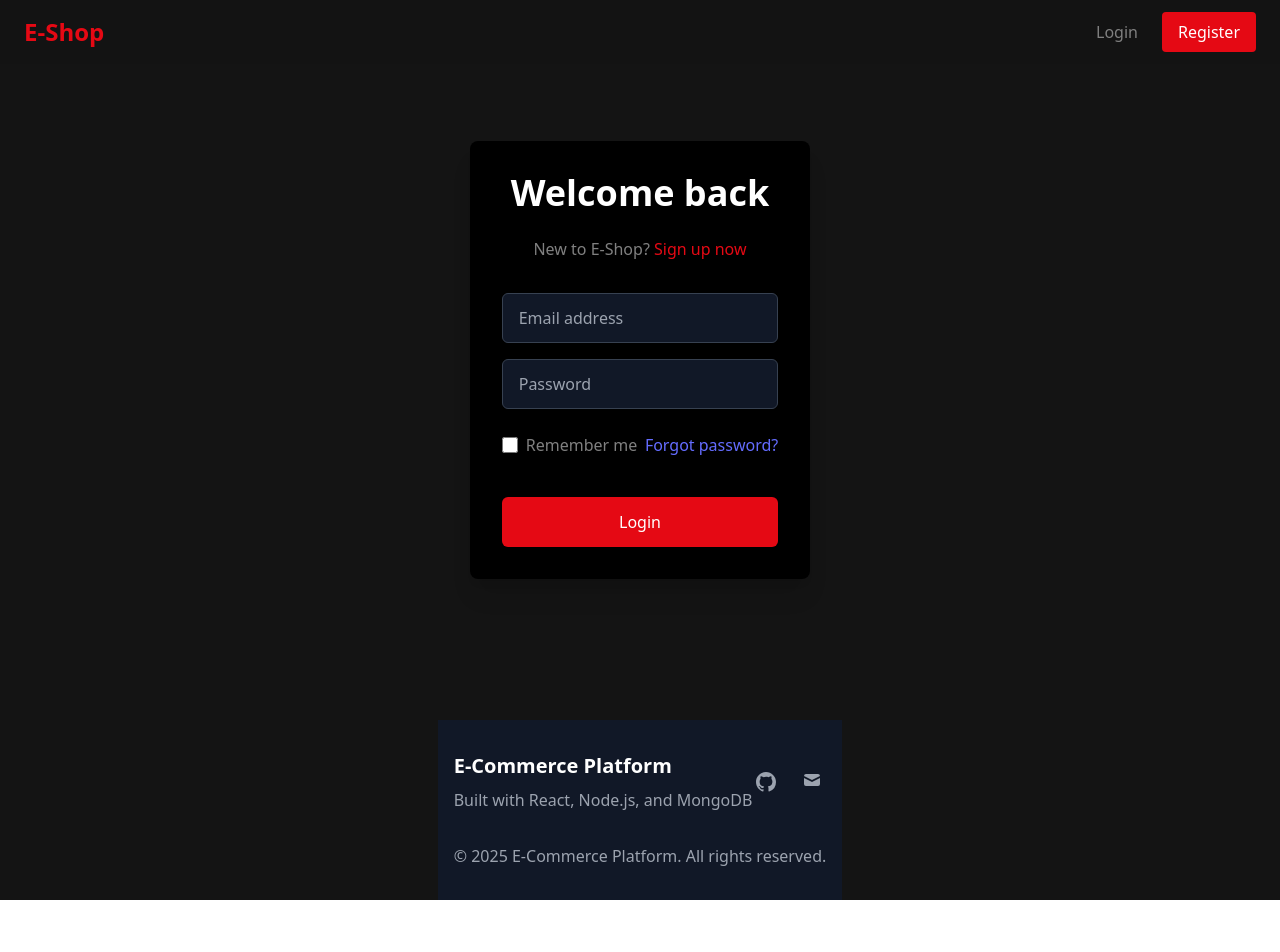
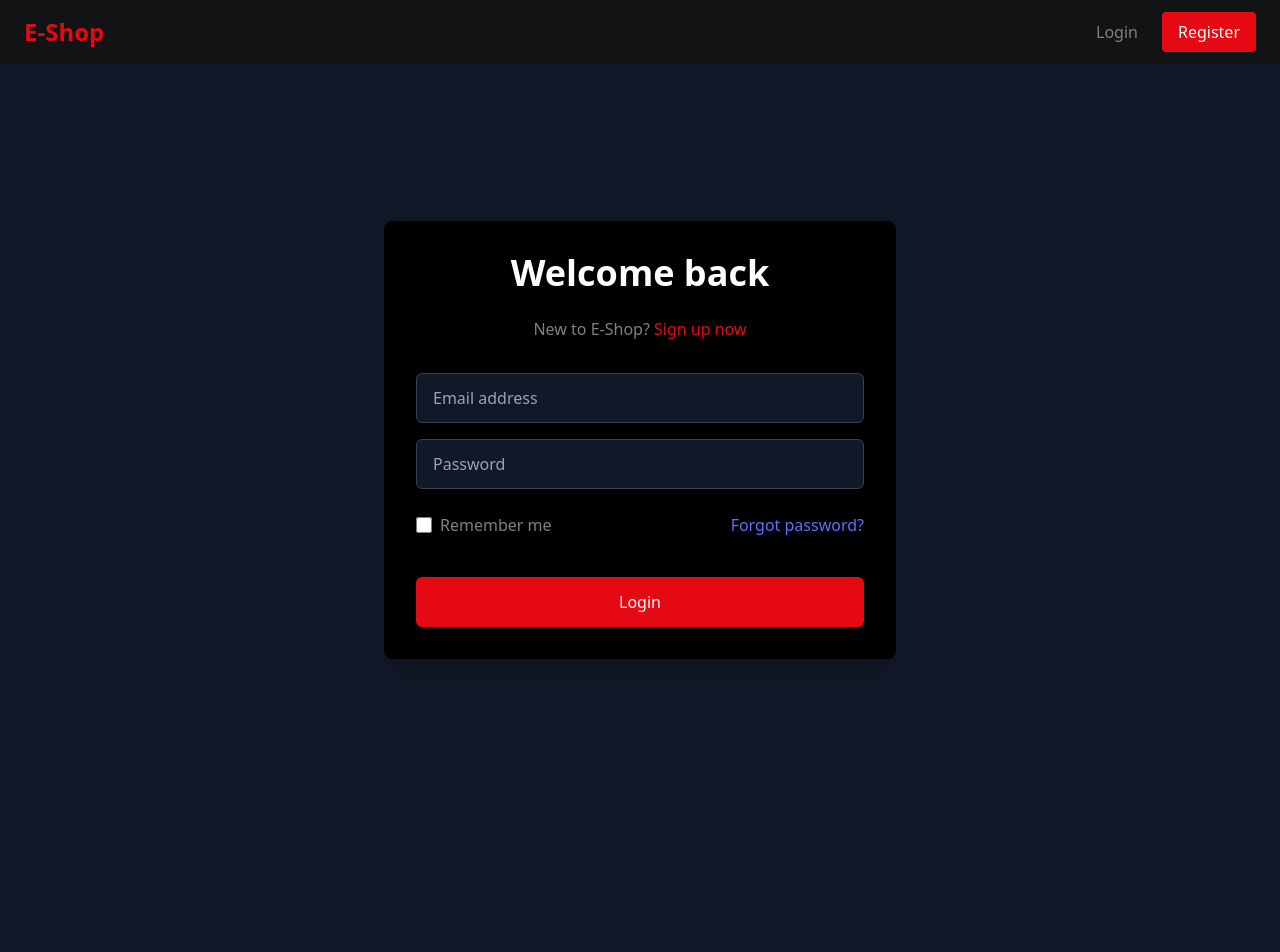
Before and after one commit to MDsaabiq/ecommerce, a React (Vite) app in the folder frontend/: page /login in a window 1280 px wide. Shown: the top 952 px of the page. Before the commit the page ends 900 px from the top, so only its background shows below. Built offline with nearby package versions, Linux system fonts and the light colour scheme.

Commit message:
after cart fix

```diff
--- a/frontend/src/App.jsx
+++ b/frontend/src/App.jsx
@@ -15,8 +15,6 @@ import ViewProducts from './pages/admin/ViewProducts'
 import './App.css'
 import Orders from './pages/Orders'
 
-
-
 const ProtectedAdminRoute = ({ children }) => {
   const { user } = useSelector(state => state.auth)
 
@@ -30,9 +28,10 @@ const ProtectedAdminRoute = ({ children }) => {
 function App() {
   return (
     <BrowserRouter>
-      <div className="min-h-screen flex flex-col">
+      <div className="min-h-screen flex flex-col bg-gray-900">
         <Navbar />
-        <main className="flex-grow">
+        <main className="flex-grow pt-20">
+          <div className="max-w-7xl mx-auto px-4 sm:px-6 lg:px-8">
             <Routes>
               {/* Public Routes */}
               <Route path="/" element={<Home />} />
@@ -66,9 +65,10 @@ function App() {
                 element={<Navigate to="/admin" replace />}
               />
             </Routes>
+          </div>
         </main>
-        <footer className="bg-gray-900 text-white py-8 w-full">
-          <div className="container mx-auto px-4">
+        <footer className="bg-gray-900 text-white py-8 mt-[100px] md:mt-[200px] w-screen">
+          <div className="w-full px-4 sm:px-6 lg:px-8">
             <div className="flex flex-col md:flex-row justify-between items-center">
               <div className="mb-4 md:mb-0">
                 <h3 className="text-xl font-bold">E-Commerce Platform</h3>
--- a/frontend/src/pages/Cart.jsx
+++ b/frontend/src/pages/Cart.jsx
@@ -40,6 +40,7 @@ function Cart() {
       const response = await axios.get(`${baseUrl}/cart/${user._id}`)
       if (response.data && Array.isArray(response.data)) {
         setCartItems(response.data)
+        console.log(response.data,'cart items')
       } else {
         setCartItems([])
         console.error('Invalid cart data received:', response.data)
```
Lines whose indentation alone changed are shown as unchanged.
